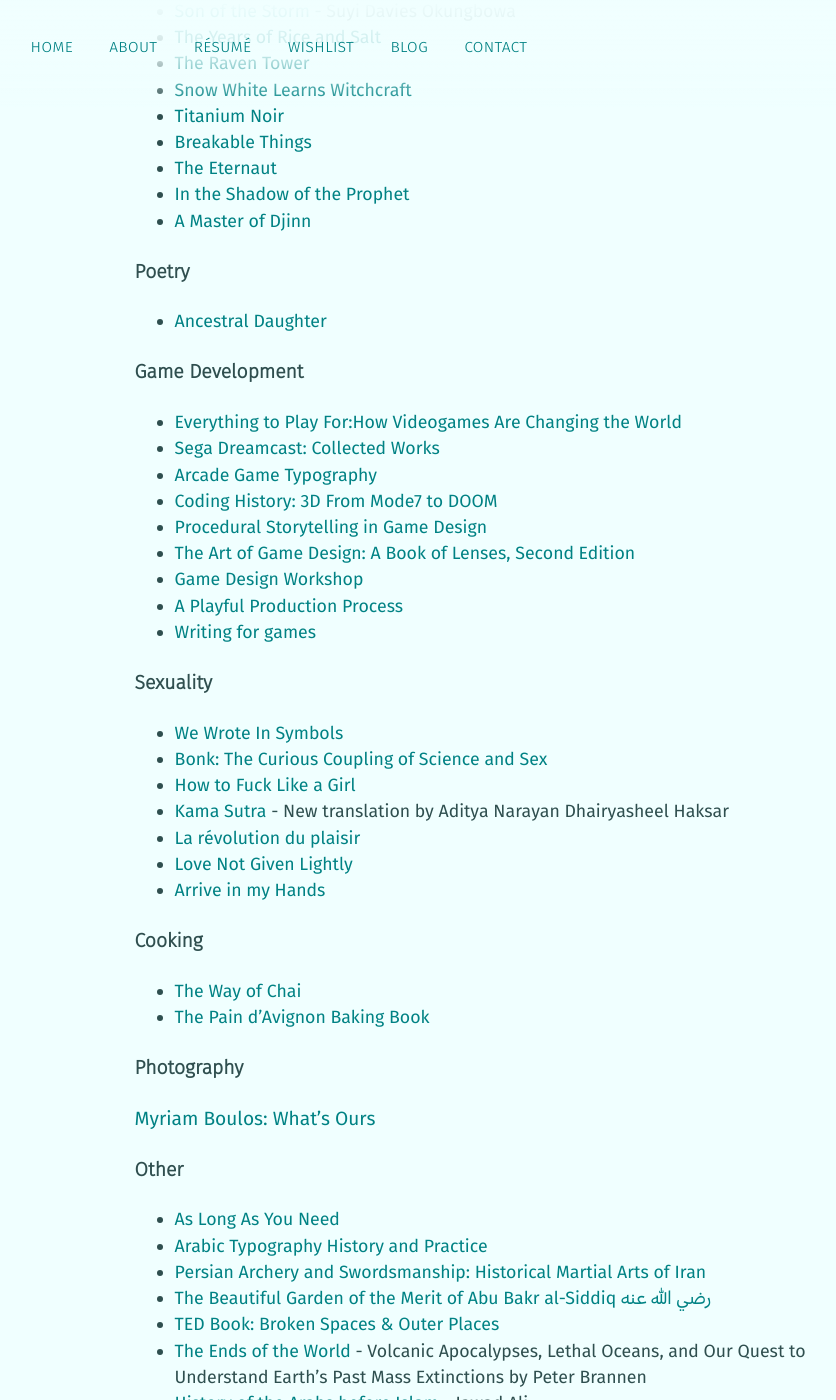
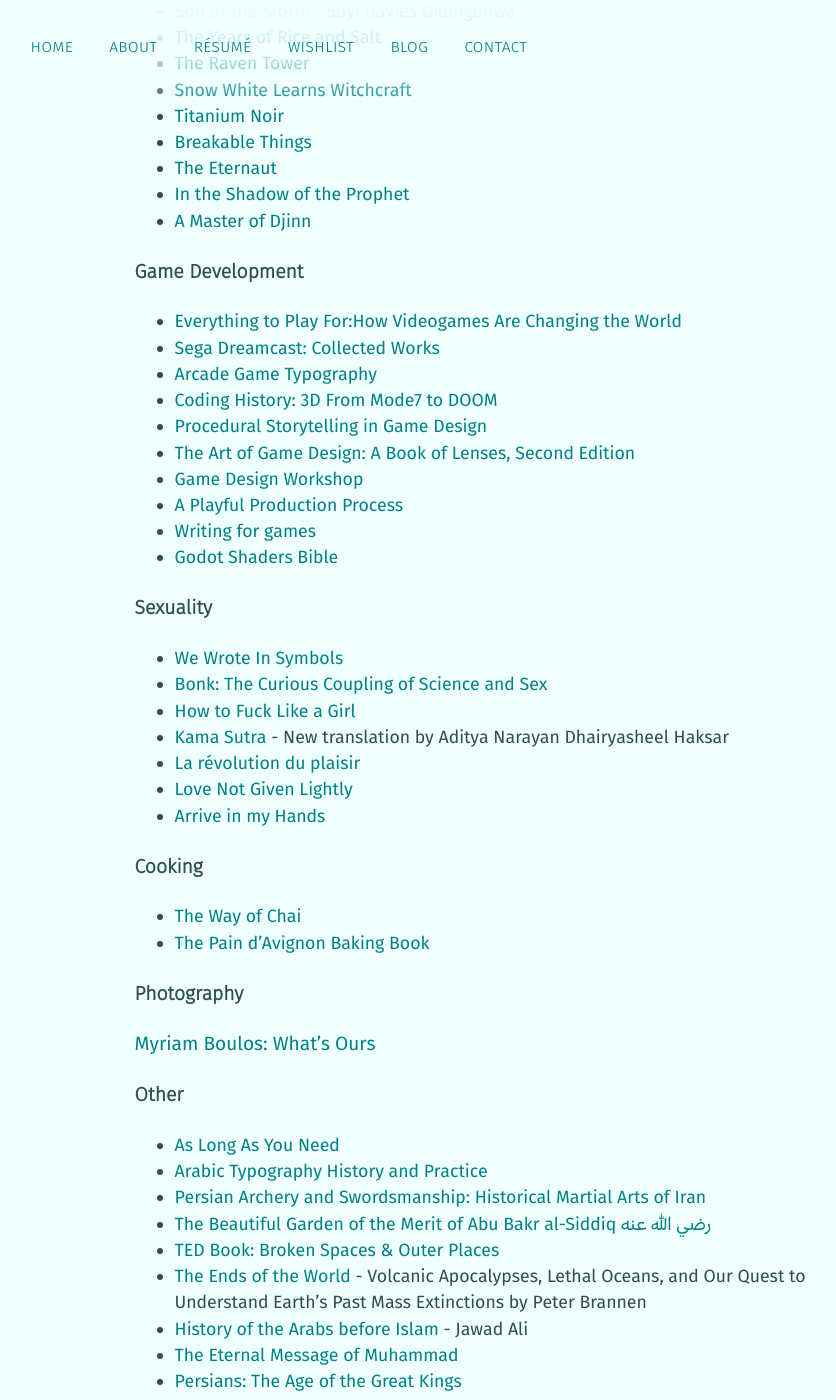
Before and after one commit to mstfacmly/mstfacmly.github.io, a Jekyll site: the page built from wishlist.md, in a window 1280 px wide and 1400 px high, scrolled down 2024 px. Shown: the whole window, without its empty margins (147-983 px from the left). Built offline with Jekyll 4.4.1, drawn with Linux system fonts in a browser that asks for light colours; nearby versions of some CDN libraries; a script that is not in the unit is left out.

Commit message:
update wishlist

```diff
--- a/wishlist.md
+++ b/wishlist.md
@@ -79,9 +79,6 @@
 * [In the Shadow of the Prophet](https://www.shadowoftheprophet.com/)
 * [A Master of Djinn](https://pdjeliclark.com/a-master-djinn/)
 
-#### Poetry
-* [Ancestral Daughter](https://darajapress.com/publication/ancestral-daughter)
-
 #### Game Development
 * [ Everything to Play For:How Videogames Are Changing the World](https://www.versobooks.com/en-ca/products/3086-everything-to-play-for)
 * [Sega Dreamcast: Collected Works](https://readonlymemory.vg/shop/book/sega-dreamcast-collected-works/)
@@ -92,6 +89,7 @@
 * [Game Design Workshop](https://www.gamedesignworkshop.com/)
 * [A Playful Production Process](https://www.playfulproductionprocess.com/)
 * [Writing for games](https://www.writingfor.games/)
+* [Godot Shaders Bible](https://jettelly.com/store/the-godot-shaders-bible)
 
 #### Sexuality
 * [We Wrote In Symbols](https://saqibooks.com/books/saqi/we-wrote-in-symbols/)
```
Also changed, not shown: other parts of wishlist.md (+1 -0 lines).
